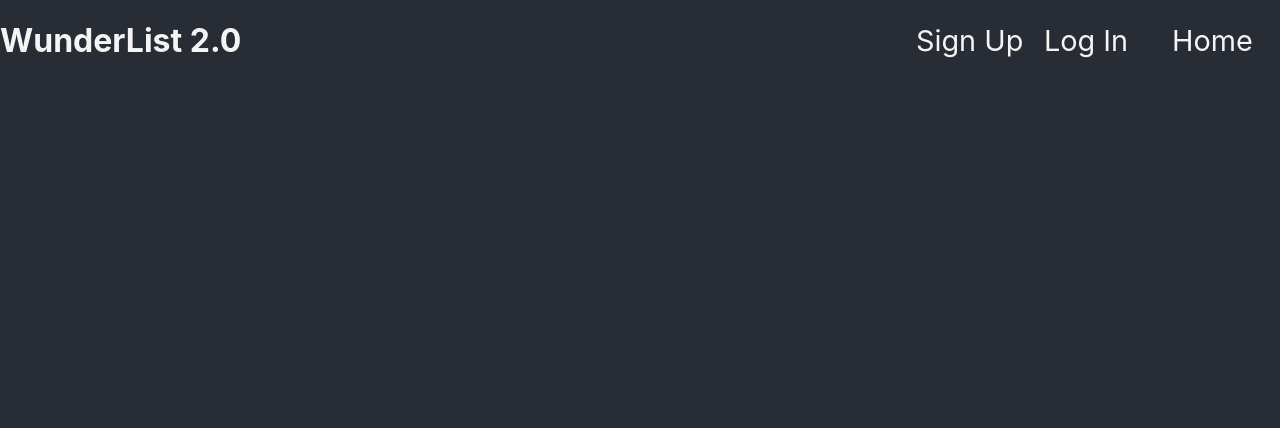
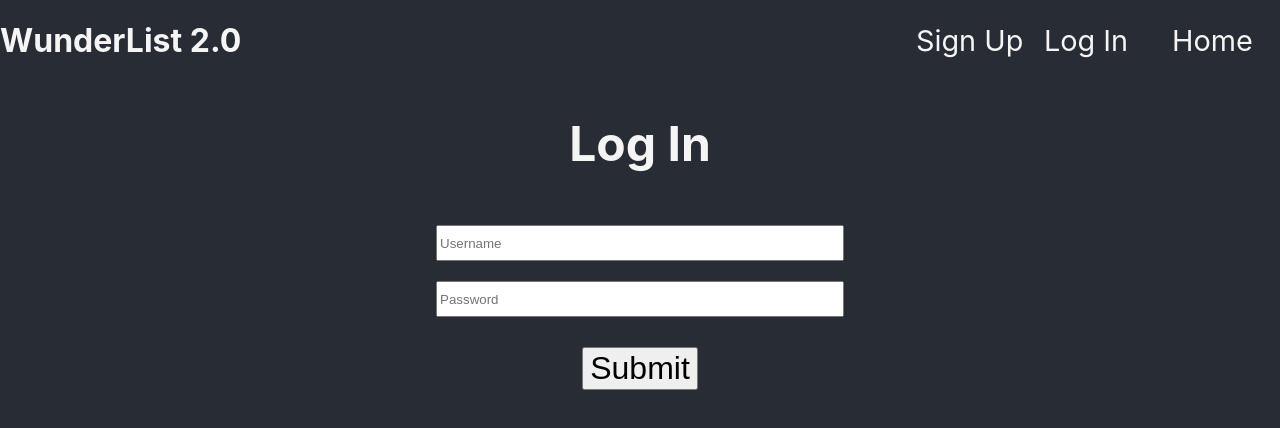
Before and after one commit to Build-Week-WunderList2-0/Frontend, a React (Create React App) app in the folder client/: page /login in a window 1280 px wide. Shown: the top 428 px of the page. Built offline with nearby package versions, Linux system fonts and the light colour scheme.

Commit message:
login and sign up pages

```diff
--- a/client/src/App.css
+++ b/client/src/App.css
@@ -1,6 +1,7 @@
 .App {
 	background-color: #282c34;
 	min-height: 100vh;
+	color: whitesmoke;
 }
 
 .nav {
@@ -22,6 +23,23 @@
 	color: whitesmoke;
 }
 
-.log {
-	font-size: 10rem;
+.register {
+	display: flex;
+	flex-direction: column;
+	align-items: center;
+	text-align: center;
+	/* font-size: 2rem; */
 }
+.register h1 {
+	font-size: 3rem;
+}
+.username {
+	width: 400px;
+	height: 30px;
+	margin-top: 20px;
+}
+
+button {
+	font-size: 2rem;
+	margin-top: 30px;
+}
--- a/client/src/App.js
+++ b/client/src/App.js
@@ -1,7 +1,8 @@
 import React, { Component } from 'react';
 import Navbar from './components/Navbar/Navbar';
 import { Route } from 'react-router-dom';
-import Signup from './components/Signup';
+import Signup from './components/forms/Signup';
+import Login from './components/forms/Login';
 import './App.css';
 
 function App() {
@@ -14,7 +15,7 @@ function App() {
                 */}
 				<Route exact path="/" />
 				<Route path="/signup" component={Signup} />
-				<Route path="/login" />
+				<Route path="/login" component={Login} />
 			</header>
 		</div>
 	);
--- a/client/src/components/forms/Login.js
+++ b/client/src/components/forms/Login.js
@@ -0,0 +1,54 @@
+import React, { useState, useEffect } from 'react';
+import { withFormik, Form, Field } from 'formik';
+import * as Yup from 'yup';
+
+const Login = ({ values, errors, touched, status }) => {
+	const [ user, setUser ] = useState([]);
+
+	useEffect(
+		() => {
+			if (status) {
+				setUser([ ...user, status ]);
+				// console.log(user);
+			}
+		},
+		[ status ]
+	);
+
+	return (
+		<div className="register">
+			<h1>Log In</h1>
+			<Form>
+				<div>
+					{touched.username && errors.username && <p>{errors.username}</p>}
+					<Field className="username" type="username" name="username" placeholder="Username" />
+				</div>
+				<div>
+					{touched.password && errors.password && <p>{errors.password}</p>}
+					<Field className="username" type="password" name="password" placeholder="Password" />
+				</div>
+
+				<button>Submit</button>
+			</Form>
+		</div>
+	);
+};
+
+const FormikSignup = withFormik({
+	mapPropsToValues({ username, password }) {
+		return {
+			username: username || '',
+			password: password || ''
+		};
+	},
+	validationSchema: Yup.object().shape({
+		username: Yup.string().required('Username is required'),
+		password: Yup.string().required('Password is required')
+	}),
+	handleSubmit(values, { setStatus }) {
+		// console.log(values);
+		setStatus(values);
+	}
+})(Login);
+
+export default FormikSignup;
--- a/client/src/components/forms/Signup.js
+++ b/client/src/components/forms/Signup.js
@@ -0,0 +1,54 @@
+import React, { useState, useEffect } from 'react';
+import { withFormik, Form, Field } from 'formik';
+import * as Yup from 'yup';
+
+const Signup = ({ values, errors, touched, status }) => {
+	const [ user, setUser ] = useState([]);
+
+	useEffect(
+		() => {
+			if (status) {
+				setUser([ ...user, status ]);
+				// console.log(user);
+			}
+		},
+		[ status ]
+	);
+
+	return (
+		<div className="register">
+			<h1>Sign Up</h1>
+			<Form>
+				<div>
+					{touched.username && errors.username && <p>{errors.username}</p>}
+					<Field className="username" type="username" name="username" placeholder="Username" />
+				</div>
+				<div>
+					{touched.password && errors.password && <p>{errors.password}</p>}
+					<Field className="username" type="password" name="password" placeholder="Password" />
+				</div>
+
+				<button>Submit</button>
+			</Form>
+		</div>
+	);
+};
+
+const FormikSignup = withFormik({
+	mapPropsToValues({ username, password }) {
+		return {
+			username: username || '',
+			password: password || ''
+		};
+	},
+	validationSchema: Yup.object().shape({
+		username: Yup.string().required('Username is required'),
+		password: Yup.string().required('Password is required')
+	}),
+	handleSubmit(values, { setStatus }) {
+		// console.log(values);
+		setStatus(values);
+	}
+})(Signup);
+
+export default FormikSignup;
```
